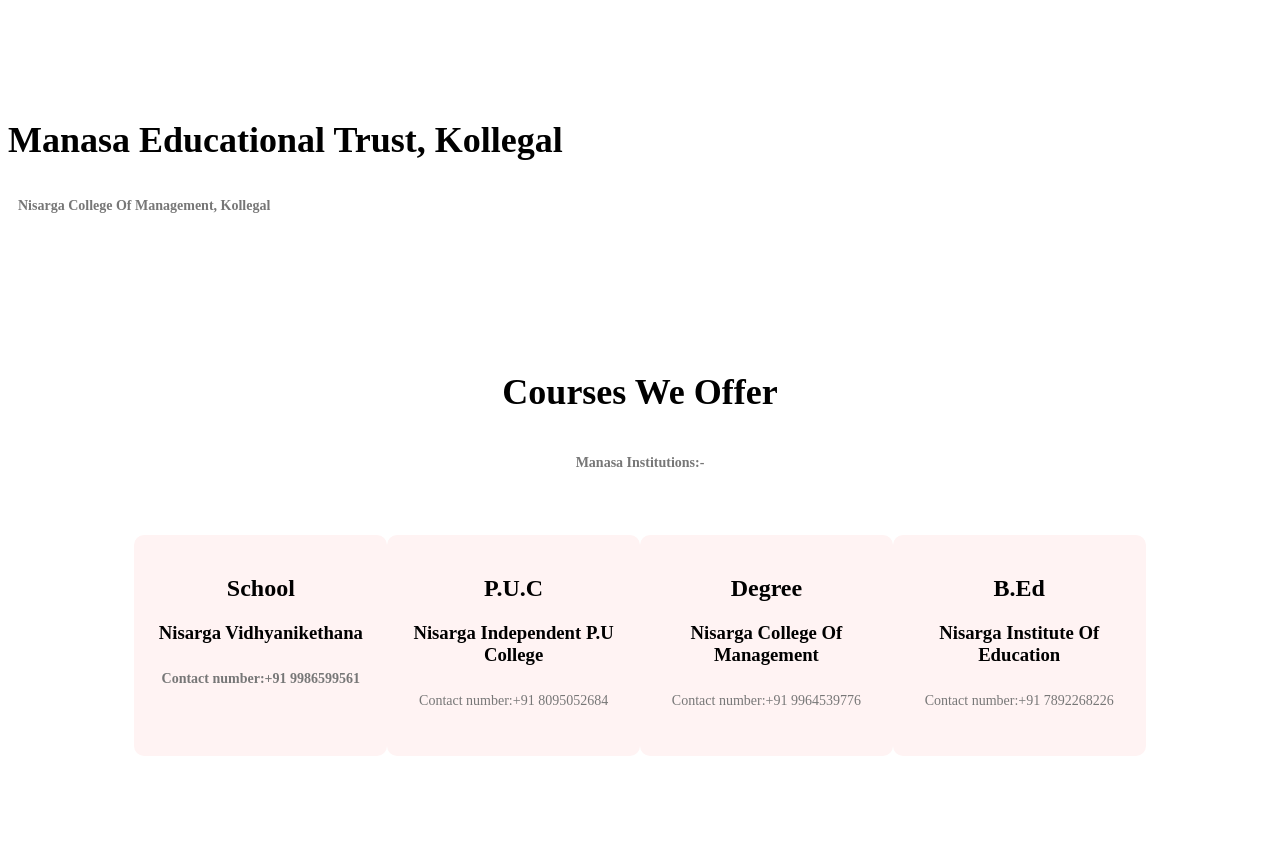
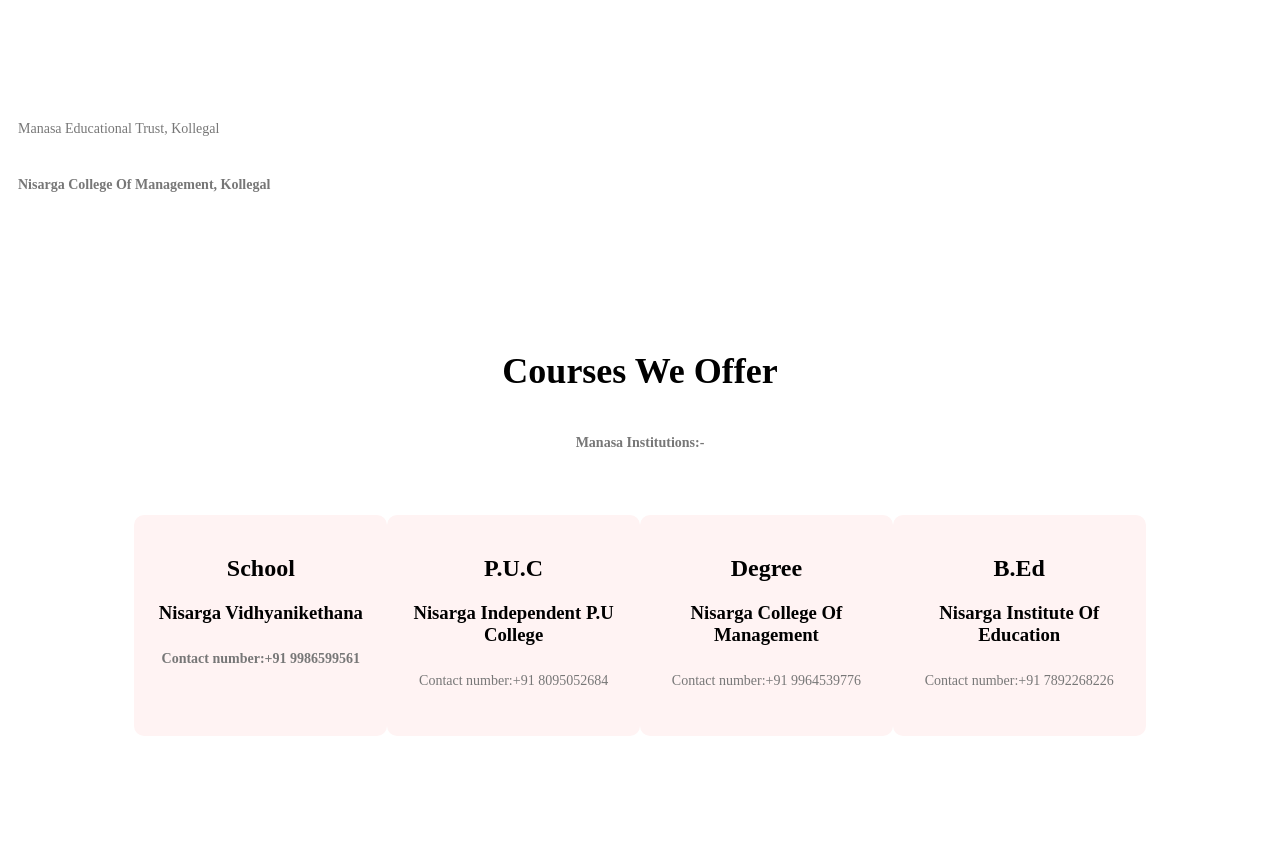
Before and after one commit to Prathugna/Ncmproject, a plain HTML site: page finalweb/index.html in a window 1280 px wide. Shown: the part 800-1663 px from the top of the page. Drawn offline with Linux system fonts and the light colour scheme.

Commit message:
Update index.html

```diff
--- a/finalweb/index.html
+++ b/finalweb/index.html
@@ -62,7 +62,7 @@
 
 
 
-        <h1>Manasa Educational Trust, Kollegal </h1>
+        <p>Manasa Educational Trust, Kollegal </p>
         <p><b>Nisarga College Of Management, Kollegal</b> </p>
 
 
```
